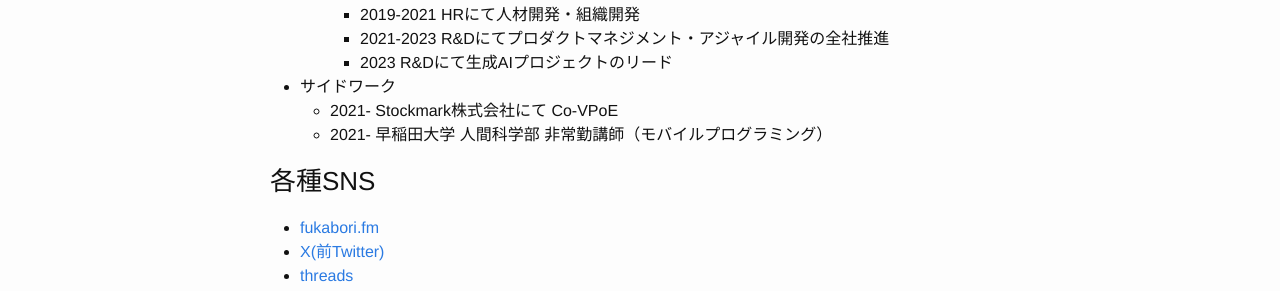
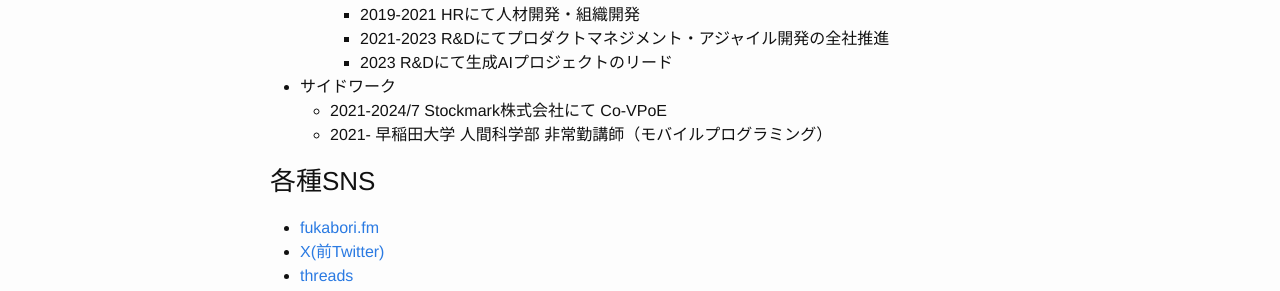
Before and after one commit to iwashi/iwashi.github.io, a Jekyll site: the page built from about.md, in a window 1280 px wide. Shown: the part 392-683 px from the top of the page. Built offline with Jekyll 4.4.1, drawn with Linux system fonts in a browser that asks for light colours.

Commit message:
tiny update

```diff
--- a/about.md
+++ b/about.md
@@ -16,7 +16,7 @@ permalink: /about/
 		- 2021-2023 R&Dにてプロダクトマネジメント・アジャイル開発の全社推進
 		- 2023 R&Dにて生成AIプロジェクトのリード
 - サイドワーク
-	- 2021- Stockmark株式会社にて Co-VPoE
+	- 2021-2024/7 Stockmark株式会社にて Co-VPoE
 	- 2021- 早稲田大学 人間科学部 非常勤講師（モバイルプログラミング）
 
 ### 各種SNS
```
